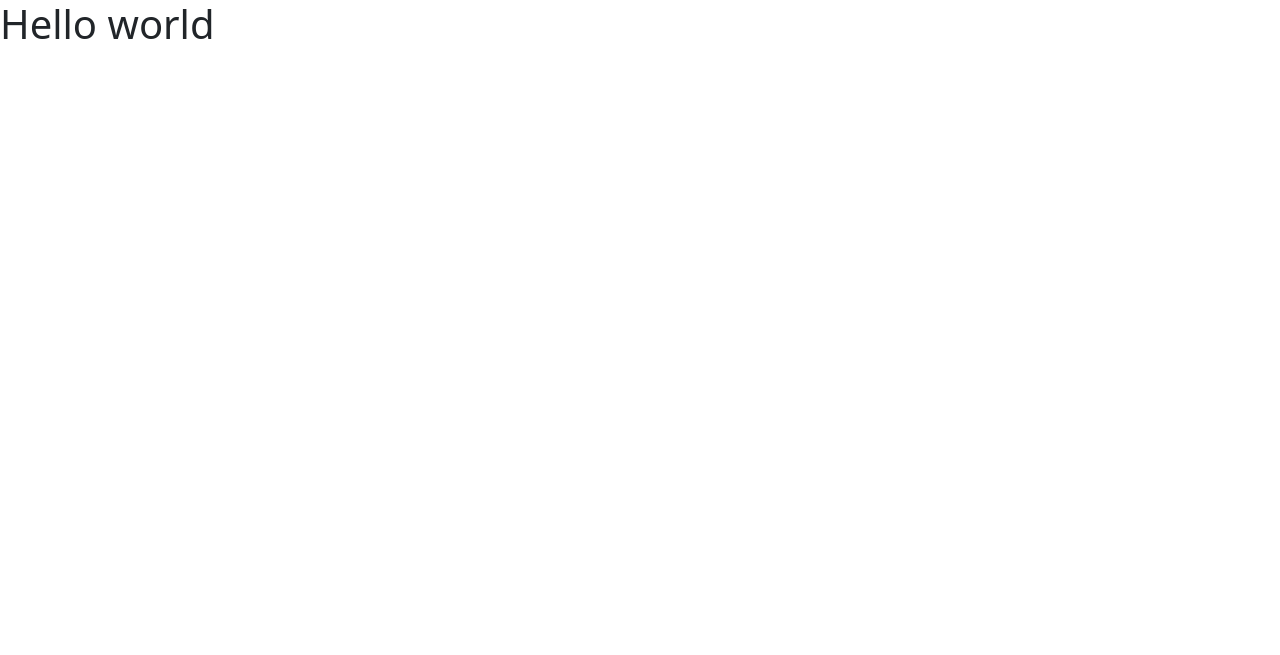
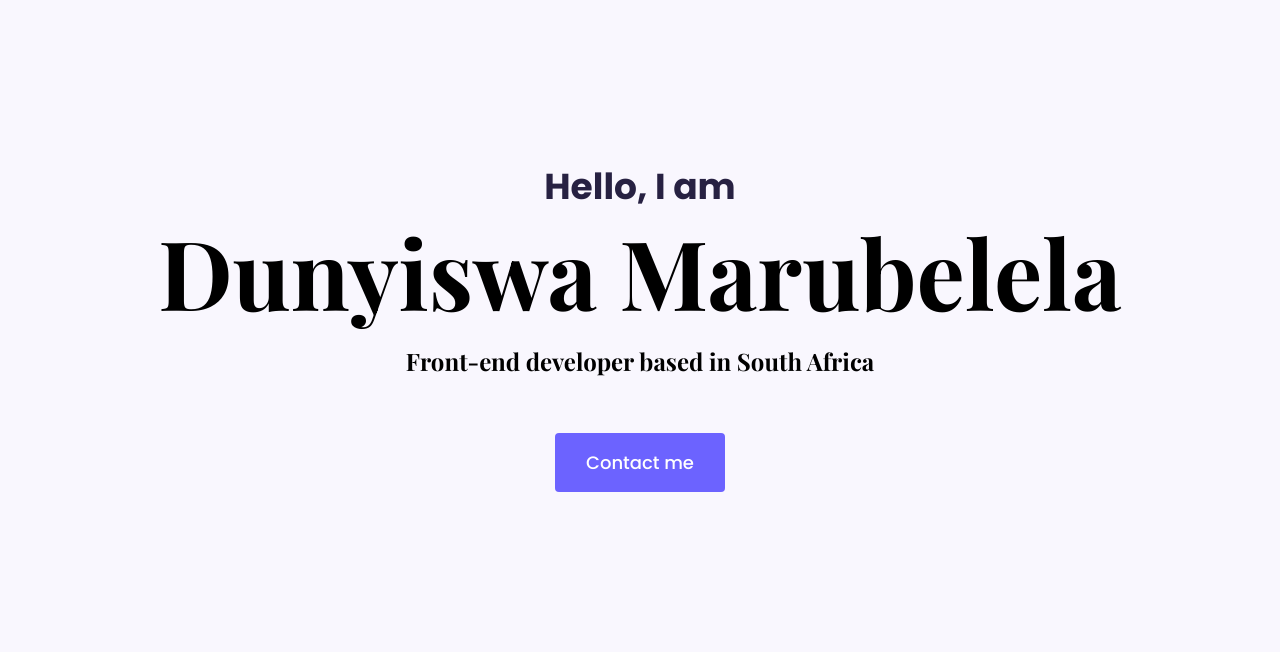
Before and after one commit to ProdenceM/frontend-portfolio-project, a plain HTML site: page index.html in a window 1280 px wide. Drawn offline with nearby package versions, Linux system fonts and the light colour scheme; files that its build step writes are made by us from their sources.

Commit message:
Added Hero

```diff
--- a/index.html
+++ b/index.html
@@ -16,7 +16,7 @@
       href="https://fonts.googleapis.com/css2?family=Playfair+Display:wght@700&family=Poppins:wght@500;700&display=swap"
       rel="stylesheet"
     />
-    <link rel="stylesheet" href="styles/portfolio.css" />
+    <link rel="stylesheet" href="style/portfolio.css" />
 
     <script
       src="https://cdn.jsdelivr.net/npm/bootstrap@5.0.0-beta2/dist/js/bootstrap.bundle.min.js"
@@ -29,6 +29,13 @@
     ></script>
   </head>
   <body>
-    <h1>Hello world</h1>
+    <div class="hero">
+      <p>Hello, I am</p>
+      <h1>Dunyiswa Marubelela</h1>
+      <h2 class="mb-5">Front-end developer based in South Africa</h2>
+      <div>
+        <a href="#" class="btn btn-branding">Contact me</a>
+      </div>
+    </div>
   </body>
 </html>
--- a/style/portfolio.css
+++ b/style/portfolio.css
@@ -0,0 +1,58 @@
+:root {
+  --branding-color: #6c63ff;
+  --heading-font-family: "Playfair Display", serif;
+  --default-font-family: "Poppins", sans-serif;
+  --secondary-color: #f9f7fe;
+}
+
+body {
+  font-family: var(--default-font-family);
+}
+
+h1,
+h2,
+h3,
+h4,
+h5,
+h6 {
+  color: black;
+  font-family: var(--heading-font-family);
+  font-weight: bold;
+}
+
+h1 {
+  font-size: 96px;
+}
+
+p {
+  font-weight: normal;
+}
+
+.hero {
+  background: var(--secondary-color);
+  text-align: center;
+  padding: 160px 20px;
+}
+
+.hero p {
+  font-size: 36px;
+  font-weight: bold;
+  margin: 0;
+  color: #272142;
+}
+
+.hero h2 {
+  font-family: var(--heading-font-family);
+  font-weight: normal;
+  line-height: 2;
+  font-size: 24px;
+}
+
+.btn-branding {
+  background: var(--branding-color);
+  border-radius: 4px;
+  color: white;
+  font-size: 18px;
+  line-height: 27px;
+  padding: 15px 30px;
+}
```
